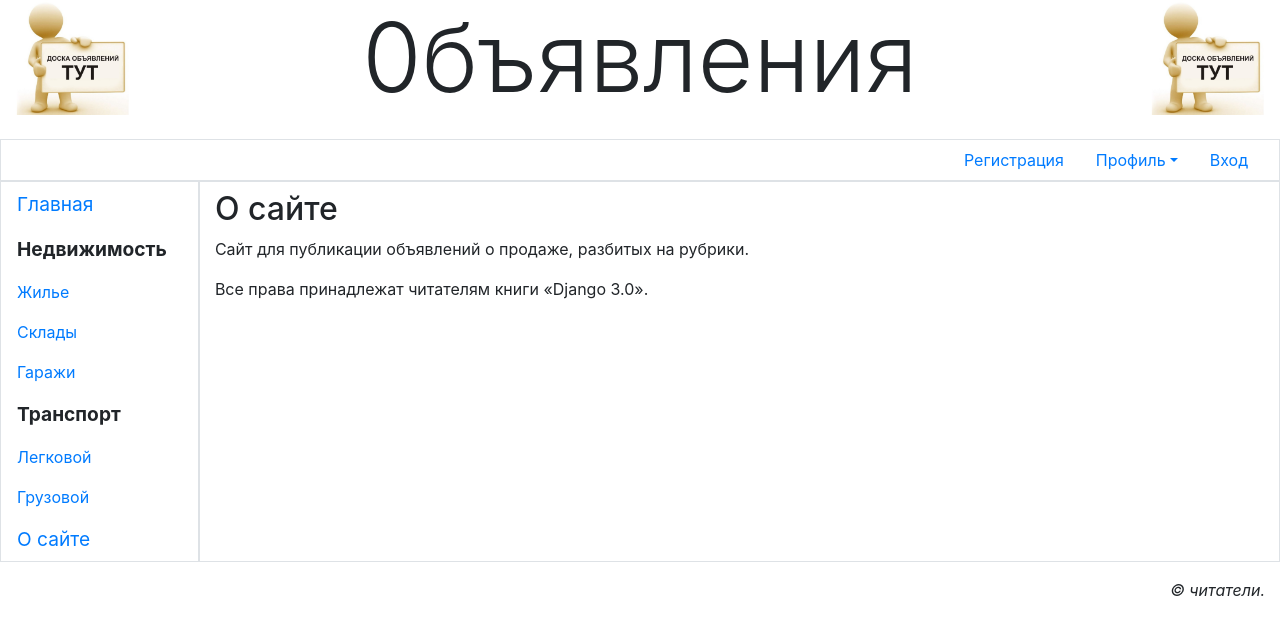
After one commit to allprecisely/django_bboard, a Django app: page /about/ in a window 1280 px wide. The commit adds this page. Shown: the top 635 px of the page. Run offline with Django 3.2, Linux system fonts and the light colour scheme; some libraries are stand-ins or nearby versions.

Commit message:
add about page

```diff
--- a/bboard/main/templates/layout/basic.html
+++ b/bboard/main/templates/layout/basic.html
@@ -7,8 +7,7 @@
     <meta name="viewport" content="width=device-width, initial-scale=1, shrink-to-fit=no">
     <title>{% block title %}Главная{% endblock %} - Доска объявлений</title>
     {% bootstrap_css %}
-    <link rel="stylesheet" type="text/css"
-        href="{% static 'main/style.css' %}">
+    <link rel="stylesheet" type="text/css" href="{% static 'main/style.css' %}">
     {% bootstrap_javascript jquery='slim' %}
 </head>
 <body class="container-fluid">
@@ -46,6 +45,7 @@
             <span class="nav-link root font-weight-bold">Транспорт</span>
             <a class="nav-link" href="#">Легковой</a>
             <a class="nav-link" href="#">Грузовой</a>
+            <a class="nav-link root" href="{% url 'main:other' page='about' %}">О сайте</a>
         </nav>
         <section class="col border py-2">
             {% bootstrap_messages %}
--- /dev/null
+++ b/bboard/main/templates/main/about.html
@@ -0,0 +1,9 @@
+{% extends "layout/basic.html" %}
+
+{% block title %}О сайте{% endblock %}
+
+{% block content %}
+<h2>О сайте</h2>
+<p>Сайт для публикации объявлений о продаже, разбитых на рубрики.</p>
+<p>Все права принадлежат читателям книги &laquo;Django 3.0&raquo;.</p>
+{% endblock %}
--- a/bboard/main/templates/main/index.html
+++ b/bboard/main/templates/main/index.html
@@ -1,5 +1,5 @@
 {% extends "layout/basic.html" %}
 
 {% block content %}
-<h2>Последний 10 объявлений</h2>
+<h2>Последние 10 объявлений</h2>
 {% endblock %}
--- a/bboard/main/urls.py
+++ b/bboard/main/urls.py
@@ -1,8 +1,10 @@
 from django.urls import path
 
 from .views import index
+from .views import other_page
 
 app_name = 'main'
 urlpatterns = [
+    path('<str:page>/', other_page, name='other'),
     path('', index, name='index'),
 ]
--- a/bboard/main/views.py
+++ b/bboard/main/views.py
@@ -1,5 +1,17 @@
+from django.http import Http404
+from django.http import HttpResponse
 from django.shortcuts import render
+from django.template import TemplateDoesNotExist
+from django.template.loader import get_template
 
 
 def index(request):
     return render(request, 'main/index.html')
+
+
+def other_page(request, page):
+    try:
+        template = get_template('main/' + page + '.html')
+    except TemplateDoesNotExist:
+        raise Http404
+    return HttpResponse(template.render(request=request))
```
Also changed, not shown: bboard/main/static/main/bg.jpg (added).
